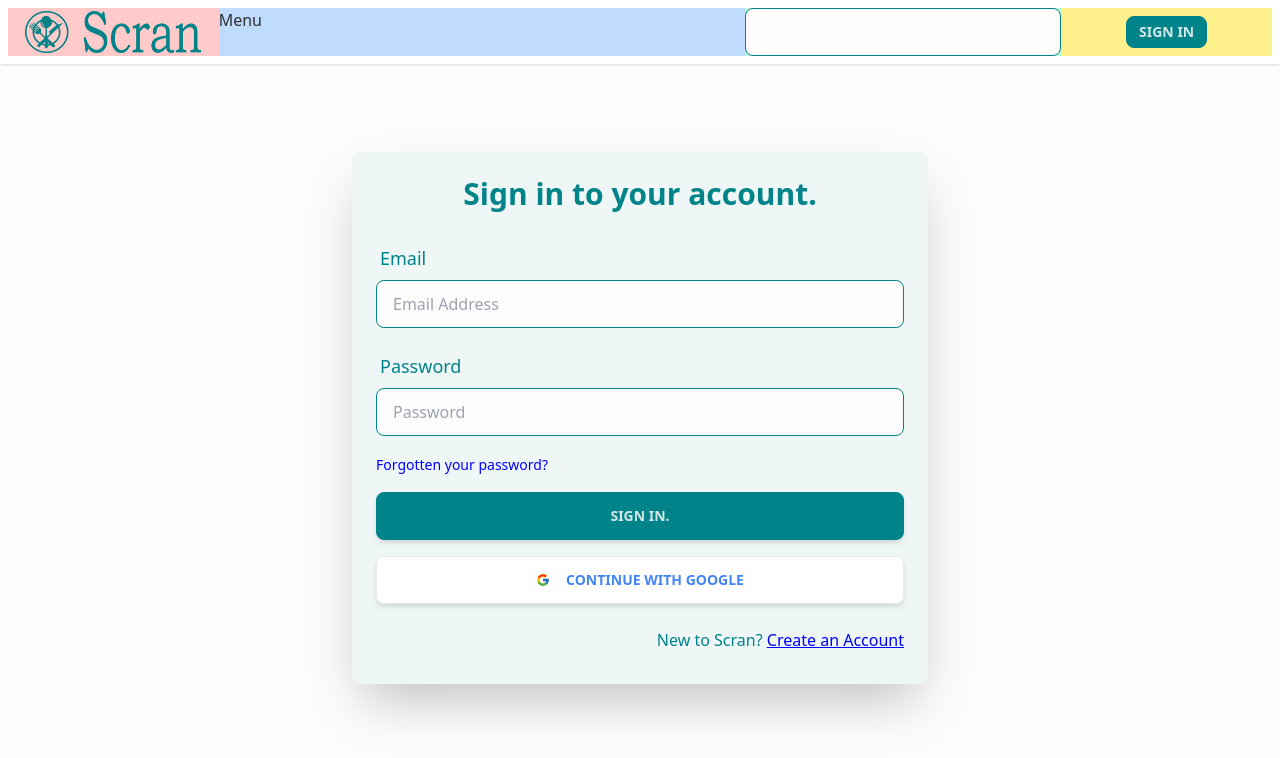
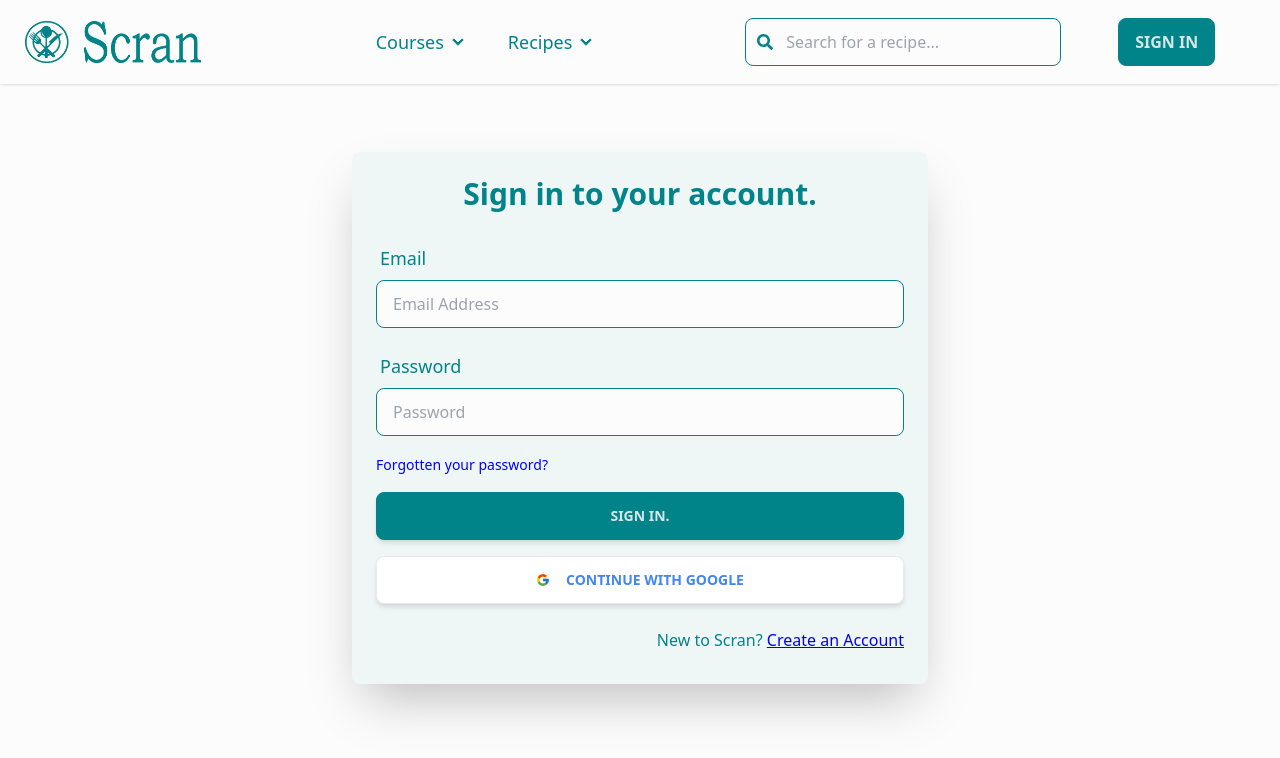
Before and after one commit to frankintech00/scran-vite, a React (Vite) app: page / in a window 1280 px wide. Shown: the top 758 px of the page. Built offline with nearby package versions, Linux system fonts and the light colour scheme; no server answers.

Commit message:
Added components to Header

```diff
--- /dev/null
+++ b/src/components/header/AvatarDropdown.jsx
@@ -0,0 +1,81 @@
+import { useContext, useState } from "react";
+import { BiUser } from "react-icons/bi";
+import { Link } from "react-router-dom";
+import { UserContext } from "../../contexts/UserContext";
+
+function AvatarDropdown() {
+  const { user, isLoggedIn, logout } = useContext(UserContext);
+  const [isOpen, setIsOpen] = useState(false);
+
+  const handleLinkClick = () => {
+    setIsOpen(false);
+  };
+
+  return (
+    <div className="dropdown dropdown-end">
+      <label
+        tabIndex={0}
+        className=" btn btn-ghost btn-circle btn-md avatar"
+        onClick={() => setIsOpen(!isOpen)}
+      >
+        <div className="w-10 rounded-full">
+          {isLoggedIn && user.photoURL ? (
+            <img src={user.photoURL} alt={user.displayName} />
+          ) : (
+            <BiUser size={52} className="text-accent" />
+          )}
+        </div>
+      </label>
+      {isOpen && (
+        <div>
+          <ul
+            tabIndex={0}
+            className="my-3 z-[1] p-6 shadow-xl dropdown-content rounded-box w-52 bg-base-100 menu menu-vertical"
+          >
+            {isLoggedIn && (
+              <p className="p-2 text-base">
+                Hi - {user.displayName || user.email}
+              </p>
+            )}
+            <div className="my-2 divider"></div>
+            <li>
+              <Link
+                to="/user-home"
+                className="justify-between"
+                onClick={handleLinkClick}
+              >
+                Your Recipes
+              </Link>
+              <Link
+                to="/create-recipe"
+                className="justify-between"
+                onClick={handleLinkClick}
+              >
+                Create a Recipe
+              </Link>
+              <div className="my-2 divider"></div>
+              <Link
+                to={`/update-profile/${user.uid}`}
+                className="justify-between"
+                onClick={handleLinkClick}
+              >
+                Edit Profile
+              </Link>
+            </li>
+            <div className="my-2 divider"></div>
+            <li className="mb-2">
+              <button
+                onClick={logout}
+                className="text-white btn btn-warning btn-block btn-sm"
+              >
+                Logout
+              </button>
+            </li>
+          </ul>
+        </div>
+      )}
+    </div>
+  );
+}
+
+export default AvatarDropdown;
--- a/src/components/header/Header.jsx
+++ b/src/components/header/Header.jsx
@@ -1,23 +1,36 @@
-import { Logo } from "..";
-import HamburgerIcon from "./HamburgerIcon";
+import {
+  HamburgerIcon,
+  AvatarDropdown,
+  SignInDropdown,
+  SearchInput,
+  NavMenu,
+  Logo,
+} from "..";
+import { useContext } from "react";
+
+import { UserContext } from "../../contexts/UserContext";
 
 function Header() {
+  const { isLoggedIn } = useContext(UserContext);
   return (
-    <header className="w-full fixed inset-x-0 top-0 z-50 flex flex-wrap justify-around bg-white shadow space-y-1 lg:space-y-0 p-2">
-      <div className="w-9/12 order-2 lg:w-2/12 lg:order-1 bg-red-200 flex justify-center items-center">
+    <header className="w-full fixed inset-x-0 top-0 z-50 flex flex-wrap justify-around bg-base-100 shadow space-y-1 lg:space-y-0 p-2">
+      <div className="w-10/12 order-2 lg:w-2/12 lg:order-1 flex justify-center items-center">
         <Logo />
       </div>
-      <div className="w-3/12 order-1 lg:hidden lg:w-5/12 lg:order-2 bg-blue-200 flex justify-center items-center">
-        <HamburgerIcon />
+      <div className="dropdown w-2/12 order-1 lg:hidden flex justify-center">
+        <button tabIndex={0} className="btn btn-ghost">
+          <HamburgerIcon />
+        </button>
+        <NavMenu isDropdown={true} />
       </div>
-      <div className="hidden w-3/12 order-1 lg:block lg:w-5/12 lg:order-2 bg-blue-200 justify-center items-center">
-        Menu
+      <div className="hidden w-3/12 order-1 lg:flex lg:w-5/12 lg:order-2  justify-center items-center">
+        <NavMenu isDropdown={false} />
       </div>
-      <div className="w-9/12 order-3 lg:w-3/12 bg-green-200 flex justify-center items-center">
-        <div className="input input-primary input-bordered input-sm w-full lg:input-md"></div>
+      <div className="w-9/12 order-3 lg:w-3/12 flex justify-center items-center">
+        <SearchInput />
       </div>
-      <div className="w-3/12 order-4 lg:w-2/12 bg-yellow-200 flex justify-center items-center lg:justify-center">
-        <div className="btn btn-primary btn-xs lg:btn-sm">Sign In</div>
+      <div className="w-3/12 order-4 lg:w-2/12  flex justify-center items-center lg:justify-center">
+        {isLoggedIn ? <AvatarDropdown /> : <SignInDropdown />}
       </div>
     </header>
   );
--- /dev/null
+++ b/src/components/header/NavMenu.jsx
@@ -0,0 +1,70 @@
+import { useContext, useRef, useEffect, useState } from "react";
+
+import { UserContext } from "../../contexts/UserContext";
+
+function NavMenu({ isDropdown }) {
+  const [isOpen, setIsOpen] = useState(false);
+  const navMenuClassnames = isDropdown
+    ? "menu menu-sm dropdown-content mt-3 z-[1] shadow rounded-box w-52 p-2 bg-base-100 text-primary"
+    : "menu menu-horizontal px-1 text-primary menu-lg flex";
+
+  const { isLoggedIn } = useContext(UserContext);
+
+  const navMenuRef = useRef(null);
+
+  useEffect(() => {
+    const handleClickOutside = (event) => {
+      if (navMenuRef.current && !navMenuRef.current.contains(event.target)) {
+        const detailsElements = navMenuRef.current.querySelectorAll("details");
+        detailsElements.forEach((details) => {
+          details.removeAttribute("open");
+        });
+      }
+    };
+
+    document.addEventListener("mousedown", handleClickOutside);
+    return () => document.removeEventListener("mousedown", handleClickOutside);
+  }, []);
+
+  return (
+    <nav ref={navMenuRef}>
+      <div>
+        <ul className={`${navMenuClassnames}`}>
+          {isLoggedIn && (
+            <li>
+              <a>Your Recipes</a>
+            </li>
+          )}
+          <li tabIndex={0}>
+            <details>
+              <summary>Courses</summary>
+              <ul className="p-2">
+                <li>
+                  <a>Submenu 1</a>
+                </li>
+                <li>
+                  <a>Submenu 2</a>
+                </li>
+              </ul>
+            </details>
+          </li>
+          <li tabIndex={0}>
+            <details>
+              <summary>Recipes</summary>
+              <ul className="p-2">
+                <li>
+                  <a>Submenu 1</a>
+                </li>
+                <li>
+                  <a>Submenu 2</a>
+                </li>
+              </ul>
+            </details>
+          </li>
+        </ul>
+      </div>
+    </nav>
+  );
+}
+
+export default NavMenu;
--- /dev/null
+++ b/src/components/header/SearchInput.jsx
@@ -0,0 +1,19 @@
+import { FaSearch } from "react-icons/fa";
+
+function SearchInput() {
+  return (
+    <div className="w-full form-control">
+      <div className="relative">
+        <input
+          className="w-full py-2 pl-10 input input-bordered input-primary"
+          placeholder="Search for a recipe..."
+        />
+        <div className="absolute inset-y-0 left-0 flex items-center pl-3 pointer-events-none">
+          <FaSearch className="text-primary" />
+        </div>
+      </div>
+    </div>
+  );
+}
+
+export default SearchInput;
--- /dev/null
+++ b/src/components/header/SignInDropdown.jsx
@@ -0,0 +1,56 @@
+import { useContext, useState } from "react";
+import { FcGoogle } from "react-icons/fc";
+import { Link } from "react-router-dom";
+import { UserContext } from "../../contexts/UserContext";
+
+function SignInDropdown() {
+  const { signInWithGoogle } = useContext(UserContext);
+  const [isOpen, setIsOpen] = useState(false);
+
+  const handleLinkClick = () => {
+    setIsOpen(false);
+  };
+
+  return (
+    <div className="dropdown dropdown-end">
+      <label
+        tabIndex={0}
+        className="btn btn-primary btn-block btn-md"
+        onClick={() => setIsOpen(!isOpen)}
+      >
+        <p className="text-xs md:text-base">Sign In</p>
+      </label>
+      {isOpen && (
+        <div className="my-3 z-[1] p-6 shadow-xl dropdown-content rounded-box w-72 bg-base-100">
+          <div className="flex flex-col justify-center space-y-3">
+            <h1 className="text-xl font-bold text-primary">Registered Users</h1>
+            <p className="text-md">Have an account? Sign in now.</p>
+            <Link to="/sign-in" onClick={handleLinkClick}>
+              <p className="text-lg text-accent link">Sign In</p>
+            </Link>
+          </div>
+          <div className="my-2 divider"></div>
+          <div className="flex flex-col justify-center space-y-3">
+            <h1 className="text-xl font-bold text-primary">New User</h1>
+            <p className="text-md">
+              New to Scran? Create an account to get started today.
+            </p>
+            <Link to="/sign-up" onClick={handleLinkClick}>
+              <p className="text-lg text-accent link">Create an Account</p>
+            </Link>
+          </div>
+          <div className="my-2 divider"></div>
+          <button
+            className="btn btn-block bg-white text-[#4285F4] flex items-center justify-center shadow-md"
+            onClick={signInWithGoogle}
+          >
+            <FcGoogle className="mr-2" />
+            Continue with Google
+          </button>
+        </div>
+      )}
+    </div>
+  );
+}
+
+export default SignInDropdown;
--- a/src/components/user/Login.jsx
+++ b/src/components/user/SignIn.jsx
@@ -4,7 +4,7 @@ import { Link } from "react-router-dom";
 import { UserContext } from "../../contexts/UserContext";
 import { ErrorMessage, Loading } from "..";
 
-function Login() {
+function SignIn() {
   const [email, setEmail] = useState("");
   const [password, setPassword] = useState("");
 
@@ -85,4 +85,4 @@ function Login() {
   );
 }
 
-export default Login;
+export default SignIn;
--- a/src/routes/routes.jsx
+++ b/src/routes/routes.jsx
@@ -1,7 +1,7 @@
 import React from "react";
 import { Route, Routes as Router } from "react-router-dom";
 import {
-  Login,
+  SignIn,
   SignUp,
   ForgotUpdatePassword,
   UpdateProfile,
@@ -22,8 +22,8 @@ function AppRoutes() {
   return (
     <Router>
       {/* Default route that renders the HomePage  */}
-      <Route path="/" element={<Login />} />
-      <Route path="/login" element={<Login />} />
+      <Route path="/" element={<SignIn />} />
+      <Route path="/sign-in" element={<SignIn />} />
       <Route path="/sign-up" element={<SignUp />} />
       <Route path="/forgot-password" element={<ForgotUpdatePassword />} />
       <Route path="/loading" element={<Loading />} />
@@ -36,7 +36,7 @@ function AppRoutes() {
         }
       />
       <Route
-        path="/update-profile"
+        path="/update-profile/:id"
         element={
           <ProtectedRoute>
             <UpdateProfile />
```
Also changed, not shown: src/components/index.js (+10 -2 lines).
